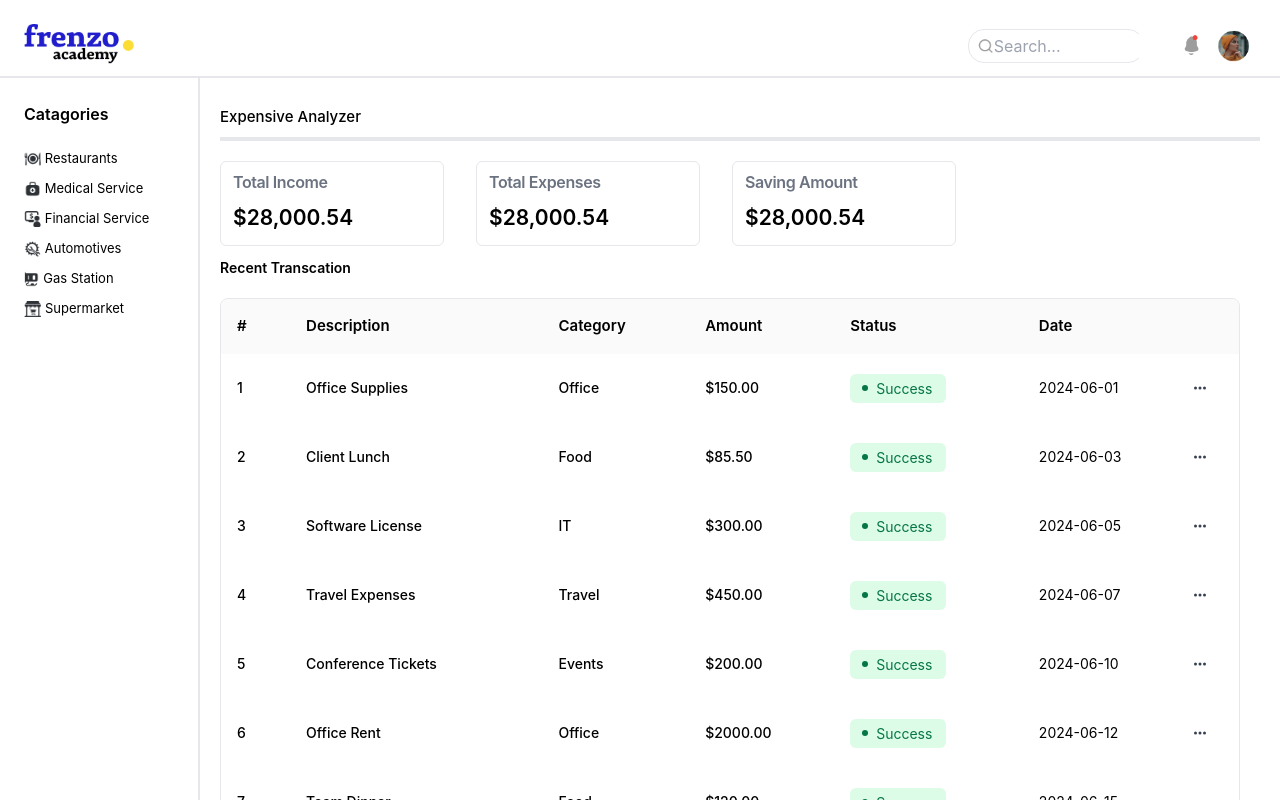
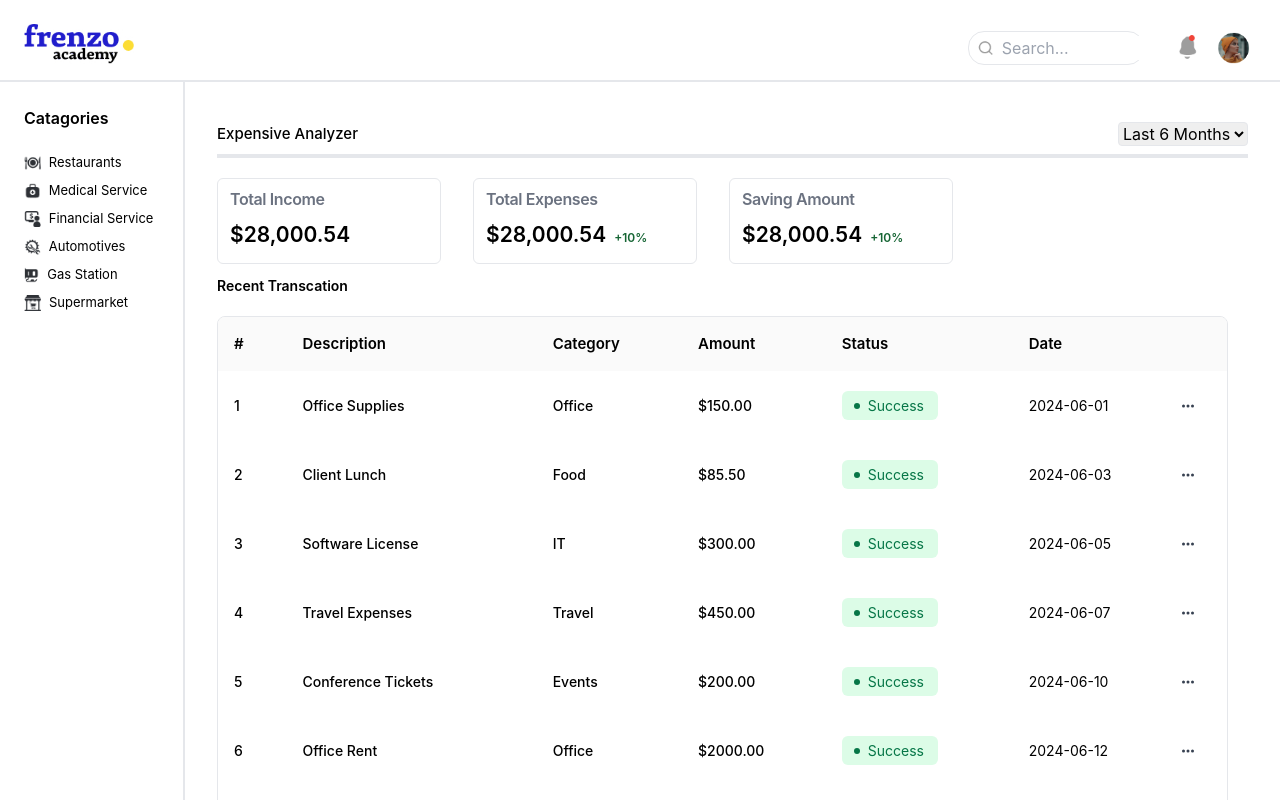
Before and after one commit to divyashan3223/expensive, a React (Vite) app: page / in a window 1280 px wide. Shown: the top 800 px of the page. Built offline with nearby package versions, Linux system fonts and the light colour scheme.

Commit message:
nav bar changed by mad

```diff
--- a/src/App.jsx
+++ b/src/App.jsx
@@ -1,6 +1,6 @@
 import React, { Children } from "react";
 
-import RightBar from "./components/rightbarr/page";
+// import RightBar from "./components/RightBar/page";
 import Layout from "./components/Layout";
 
 function App() {
--- a/src/components/Layout.jsx
+++ b/src/components/Layout.jsx
@@ -1,7 +1,7 @@
 import React from "react";
 import Navbar from "./navbar/Navbar";
 import LeftBar from "./leftbar/page";
-import RightBar from "./rightbarr/page";
+import RightBar from "./RightBar/page";
 import Menus from "./Menus/Menus";
 
 const Layout = ({ children }) => {
--- /dev/null
+++ b/src/components/RightBar/page.jsx
@@ -0,0 +1,50 @@
+import Expensive from "../mainbar/Expensive";
+import DataTable from "../Trancation/page";
+
+const RightBar = () => {
+  return (
+    <div className="w-full p-8">
+      <div className="flex flex-col  ">
+        <div className=" pt-2">
+          <div className="flex flex-row justify-between items-center ">
+            <h1 className="text-[15px] font-medium">Expensive Analyzer</h1>
+            <label htmlFor="cars" />
+            <select
+              name="cars"
+              id="cars"
+              className="ml-4 border rounded outline-none "
+            >
+              <option className="px-1 py-[0.5px]" value="">
+                Last 6 Months
+              </option>
+              <option value="">one</option>
+              <option value="">two</option>
+              <option value="">three</option>
+            </select>
+          </div>
+
+          <hr className="mt-2 border-2" />
+          <aside className="flex pt-5 gap-8">
+            <Expensive data={"Total Income"} amount={"$28,000.54"} />
+            <Expensive
+              data={"Total  Expenses"}
+              amount={"$28,000.54"}
+              dis={"+10%"}
+            />
+            <Expensive
+              data={"Saving Amount"}
+              amount={"$28,000.54"}
+              dis={"+10%"}
+            />
+          </aside>
+        </div>
+
+        <div>
+          <DataTable />
+        </div>
+      </div>
+    </div>
+  );
+};
+
+export default RightBar;
--- a/src/components/leftbar/page.jsx
+++ b/src/components/leftbar/page.jsx
@@ -8,9 +8,9 @@ import supers from "../../assets/Vector.png";
 const LeftBar = () => {
   return (
     <div className=" top-8">
-      <div className=" h-[1035px] w-[200px] p-6  border-r-2  ">
+      <div className=" h-[1035px] w-[185px] p-6  border-r-2  ">
         <p className=" text-[16px] mb-5 font-semibold">Catagories</p>
-        <div className="flex flex-col gap-1">
+        <div className="flex flex-col gap-0.5">
           <Catagories content={"Restaurants"} imgSrc={eat} />
           <Catagories content={"Medical Service"} imgSrc={kit} />
           <Catagories content={"Financial Service"} imgSrc={tv} />
--- a/src/components/mainbar/Expensive.jsx
+++ b/src/components/mainbar/Expensive.jsx
@@ -1,12 +1,19 @@
 import React from "react";
 
-const Expensive = ({ data, amount }) => {
+const Expensive = ({ data, amount, dis }) => {
   return (
     <div className="border px-3 py-2 w-56 rounded-md">
       <p className="text-gray-500 pb-2  font-xs font-semibold text-base tracking-tight">
         {data}
       </p>
-      <h1 className="text-[21px] font-semibold mb-1">{amount}</h1>
+      <h1 className="text-[21px] font-semibold mb-1 ">
+        {amount}
+        {dis
+          ? <span className="text-green-800 text-xs p-2  ">
+              {dis}
+            </span>
+          : ""}
+      </h1>
     </div>
   );
 };
--- a/src/components/navbar/Navbar.jsx
+++ b/src/components/navbar/Navbar.jsx
@@ -1,23 +1,23 @@
 import logo from "../../assets/Group.jpg";
-import bill from "../../assets/Group 709.png";
+import bell from "../../assets/Group 709.png";
 import email from "../../assets/Frame 2.png";
 import search from "../../assets/search.png";
 const Navbar = () => {
   return (
     <div className="sticky top-0 w-full bg-white border-b-2">
       <nav className="flex justify-between pt-6 pl-6 pr-6 pb-2">
-        <img src={logo} alt="" className="h-10" />
+        <img src={logo} alt="varala" className="h-10" />
         <div className="dataside   w-72  justify-between  items-center  flex">
-          <div className="flex items-center border w-44 rounded-2xl p-1  pl-2">
+          <div className="flex items-center border w-44 rounded-2xl p-1  gap-2 pl-2">
             <img src={search} alt="" className="h-4 " />
             <input
               type="text"
               placeholder="Search..."
-              className="border-none"
+              className="border-none focus:outline-none "
             />
           </div>
           <div className="emailimg flex items-center">
-            <img src={bill} alt="varala" className="h-10" />
+            <img src={bell} alt="varala" className="h-12" />
             <img src={email} alt="varala" className="h-11" />
           </div>
         </div>
--- a/src/components/rightbarr/page.jsx
+++ /dev/null
@@ -1,26 +0,0 @@
-import Expensive from "../mainbar/Expensive";
-import DataTable from "../Trancation/page";
-
-const RightBar = () => {
-  return (
-    <div className="w-full p-5">
-      <div className="flex flex-col  ">
-        <div className=" pt-2">
-          <h1 className="text-[15px] font-medium">Expensive Analyzer</h1>
-          <hr className="mt-2 border-2" />
-          <aside className="flex pt-5 gap-8">
-            <Expensive data={"Total Income"} amount={"$28,000.54"} />
-            <Expensive data={"Total  Expenses"} amount={"$28,000.54"} />
-            <Expensive data={"Saving Amount"} amount={"$28,000.54"} />
-          </aside>
-        </div>
-
-        <div>
-          <DataTable />
-        </div>
-      </div>
-    </div>
-  );
-};
-
-export default RightBar;
--- a/src/components/sidebar/Catagories.jsx
+++ b/src/components/sidebar/Catagories.jsx
@@ -2,7 +2,7 @@ import React from "react";
 
 const Catagories = ({ content, imgSrc }) => {
   return (
-    <div className=" gap-1 h-[26px] flex items-center  w-[700px] ">
+    <div className=" gap-2 h-[26px] flex items-center  w-[700px]">
       <img
         src={imgSrc}
         alt={content}
```
